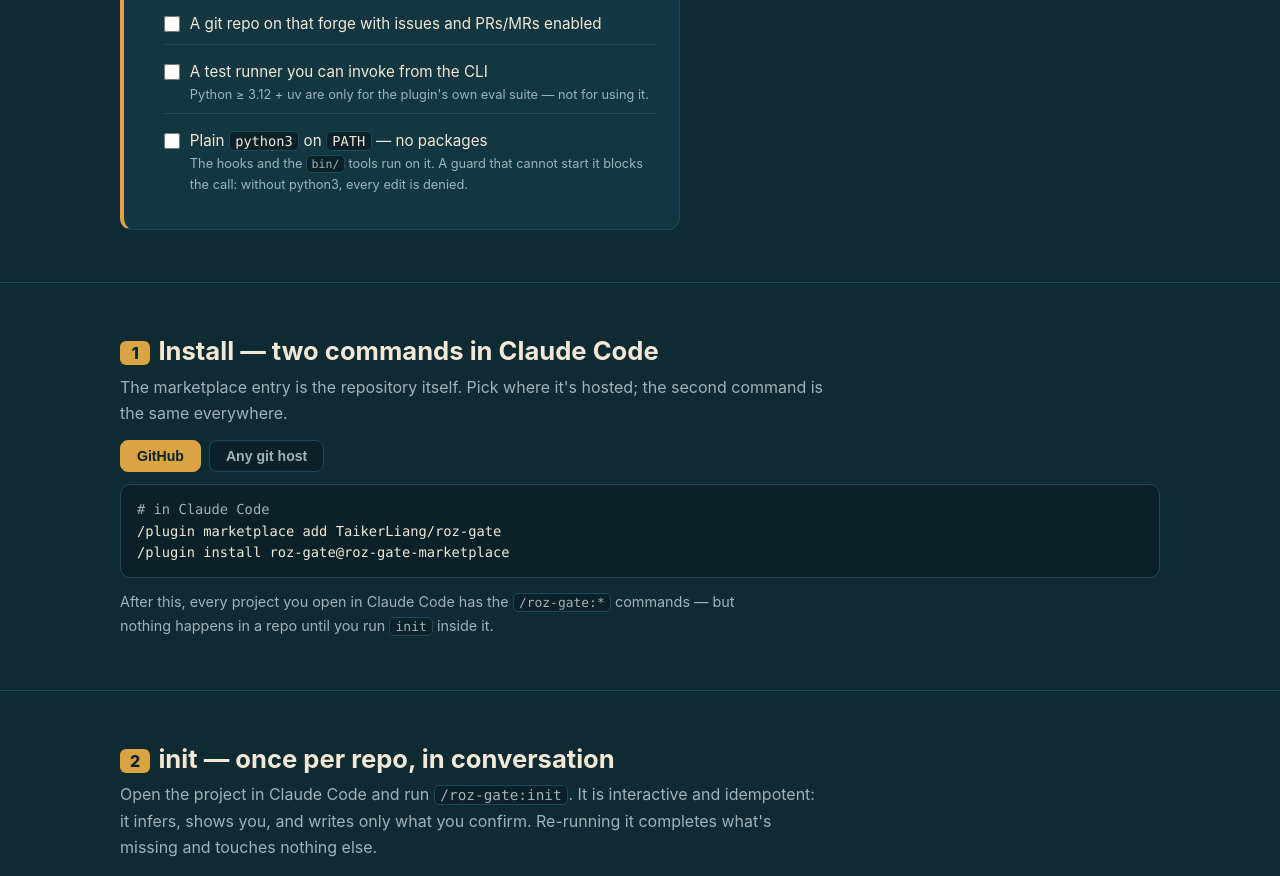
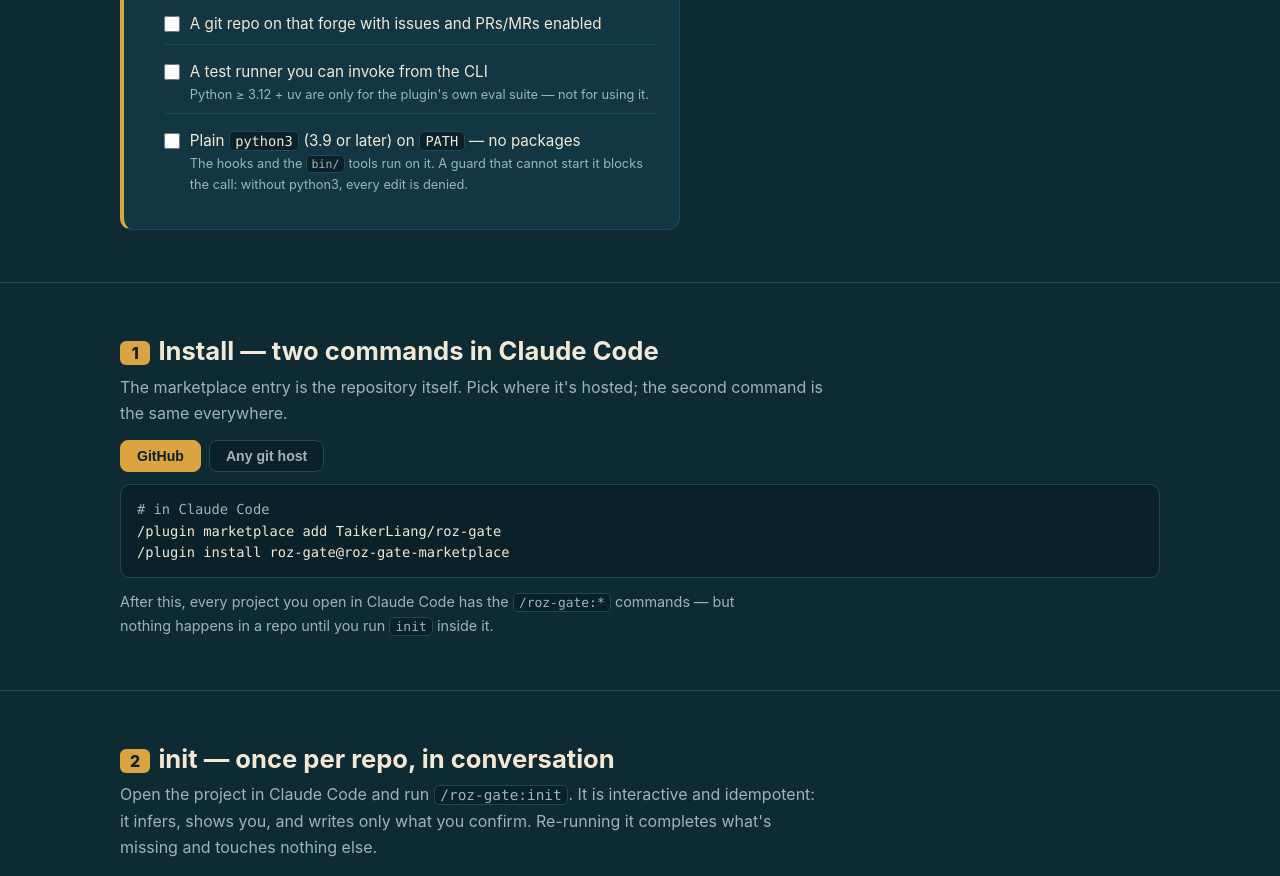
Before and after one commit to TaikerLiang/roz-gate, a plain HTML site: page docs/onboarding.html in a window 1280 px wide. Shown: the part 821-1697 px from the top of the page. Drawn offline with Linux system fonts and the light colour scheme.

Commit message:
docs(onboarding): python3 3.9 or later, like the hooks
Co-Authored-By: Claude Opus 5.5 <noreply@anthropic.com>

```diff
--- a/docs/onboarding.html
+++ b/docs/onboarding.html
@@ -170,7 +170,7 @@
         <li><input type="checkbox" id="rq2"><span><span class="en"><code>gh</code> (GitHub) <b>or</b> <code>glab</code> (GitLab) authenticated for the repo's host</span><span class="zh"><code>gh</code>(GitHub)<b>或</b> <code>glab</code>(GitLab)已對這個 repo 的 host 登入</span><small><span class="en">gh auth status / glab auth status</span><span class="zh">gh auth status / glab auth status</span></small></span></li>
         <li><input type="checkbox" id="rq3"><span><span class="en">A git repo on that forge with issues and PRs/MRs enabled</span><span class="zh">放在該 forge 上、開著 issues 與 PR/MR 的 git repo</span></span></li>
         <li><input type="checkbox" id="rq4"><span><span class="en">A test runner you can invoke from the CLI</span><span class="zh">能從 CLI 呼叫的 test runner</span><small><span class="en">Python ≥ 3.12 + uv are only for the plugin's own eval suite — not for using it.</span><span class="zh">Python ≥ 3.12 與 uv 只有跑 plugin 自己的 eval suite 才需要——使用它不需要。</span></small></span></li>
-        <li><input type="checkbox" id="rq5"><span><span class="en">Plain <code>python3</code> on <code>PATH</code> — no packages</span><span class="zh"><code>PATH</code> 上有一般的 <code>python3</code>——不需要任何套件</span><small><span class="en">The hooks and the <code>bin/</code> tools run on it. A guard that cannot start it blocks the call: without python3, every edit is denied.</span><span class="zh">hooks 與 <code>bin/</code> 工具都靠它跑。guard 啟動不了它就擋下呼叫:沒有 python3,每一次編輯都會被拒絕。</span></small></span></li>
+        <li><input type="checkbox" id="rq5"><span><span class="en">Plain <code>python3</code> (3.9 or later) on <code>PATH</code> — no packages</span><span class="zh"><code>PATH</code> 上有一般的 <code>python3</code>(3.9 以上)——不需要任何套件</span><small><span class="en">The hooks and the <code>bin/</code> tools run on it. A guard that cannot start it blocks the call: without python3, every edit is denied.</span><span class="zh">hooks 與 <code>bin/</code> 工具都靠它跑。guard 啟動不了它就擋下呼叫:沒有 python3,每一次編輯都會被拒絕。</span></small></span></li>
       </ul>
     </div>
     <div class="panel">
```
